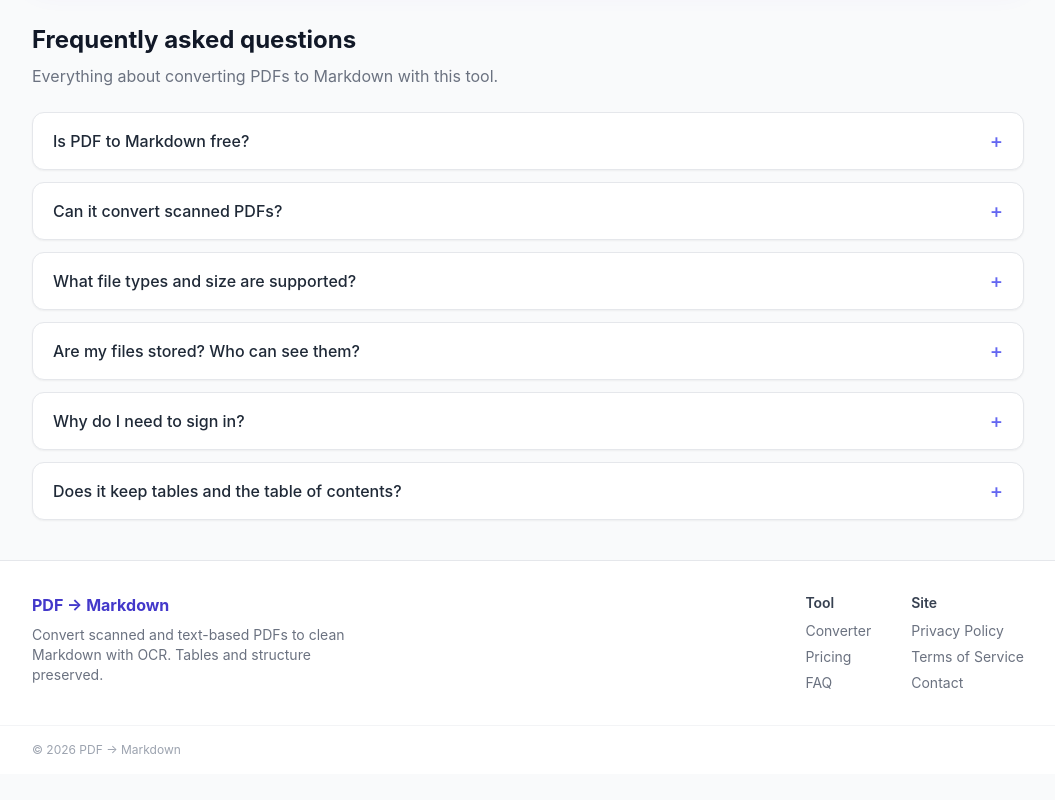
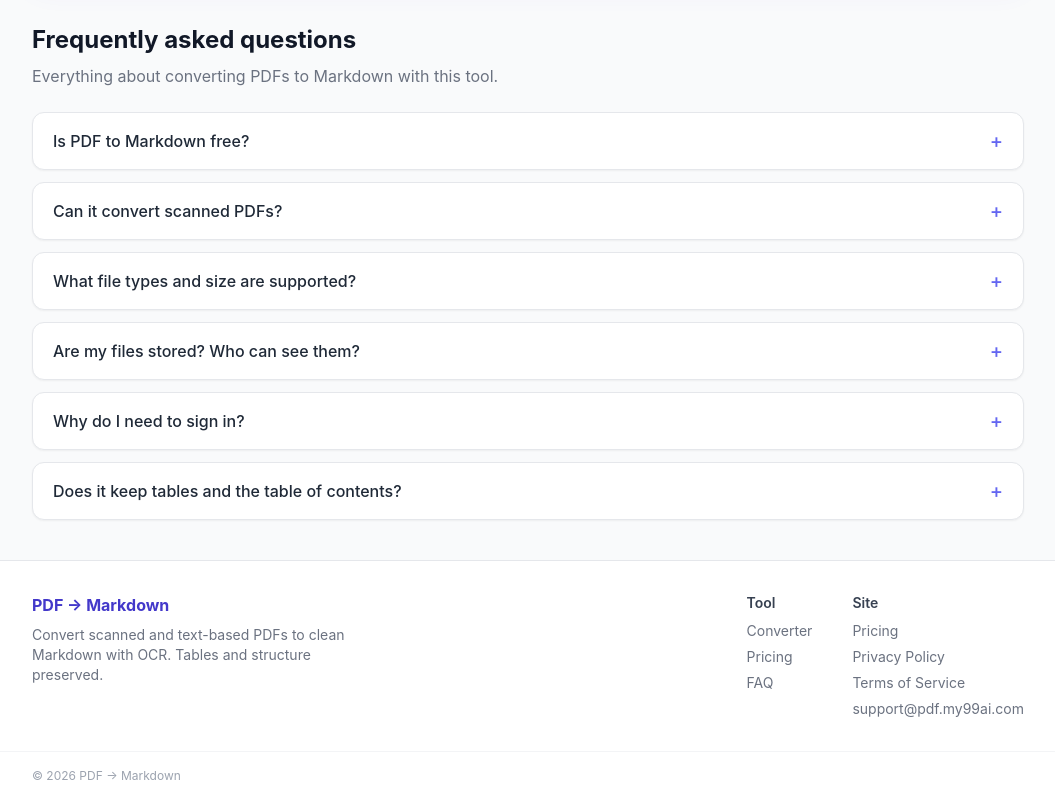
Before and after one commit to wanglei4214/pdf-markdown, a plain HTML site: page static/index.html in a window 1280 px wide. Shown: the part 468-1268 px from the top of the page, without its empty margins (112-1167 px from the left). Before the commit the page ends 1242 px from the top, so only its background shows below. Drawn offline with nearby package versions, Linux system fonts and the light colour scheme; no server answers.

Commit message:
#2 邮箱更改

```diff
--- a/static/index.html
+++ b/static/index.html
@@ -157,9 +157,10 @@
         <div>
           <p class="font-semibold text-gray-700 mb-2">Site</p>
           <ul class="space-y-1.5">
+            <li><a href="pricing.html" class="hover:text-indigo-600">Pricing</a></li>
             <li><a href="privacy.html" class="hover:text-indigo-600">Privacy Policy</a></li>
             <li><a href="terms.html" class="hover:text-indigo-600">Terms of Service</a></li>
-            <li><a href="mailto:support@pdf.my99ai.com" class="hover:text-indigo-600">Contact</a></li>
+            <li><a href="mailto:support@pdf.my99ai.com" class="hover:text-indigo-600">support@pdf.my99ai.com</a></li>
           </ul>
         </div>
       </div>
```
